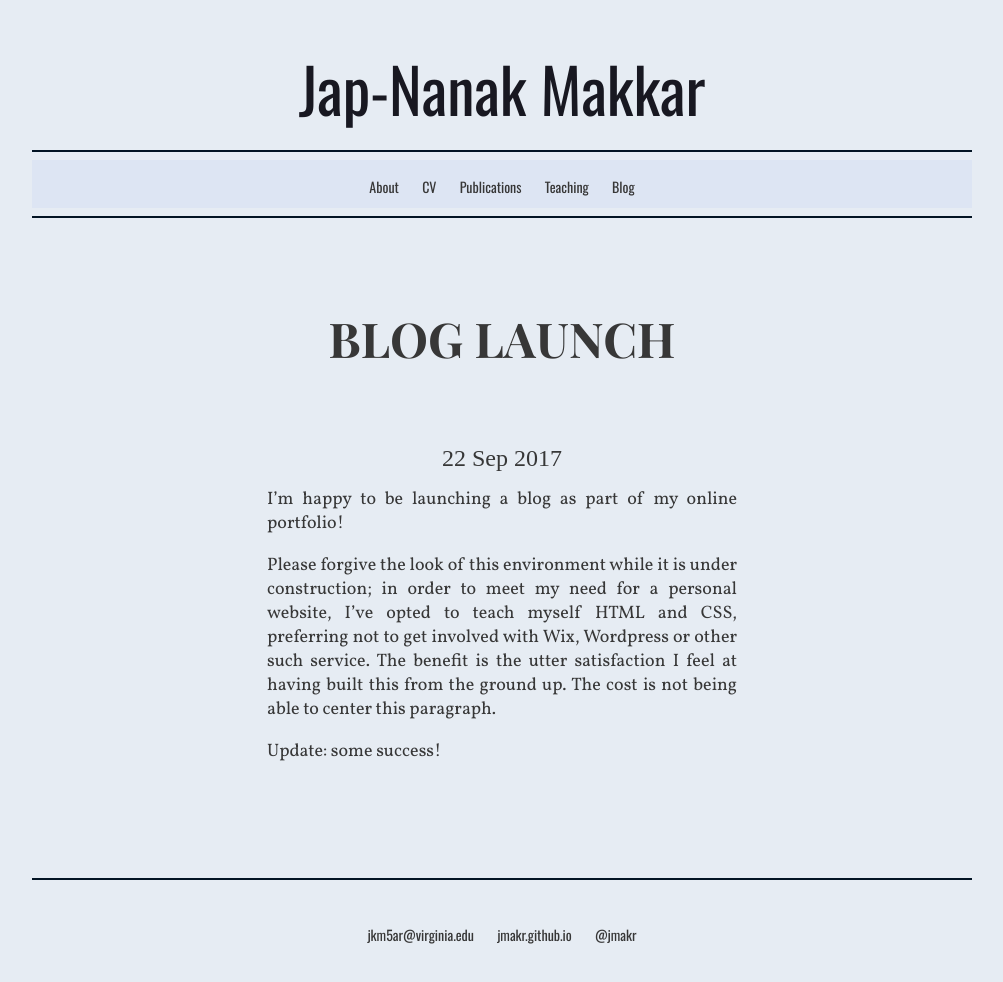
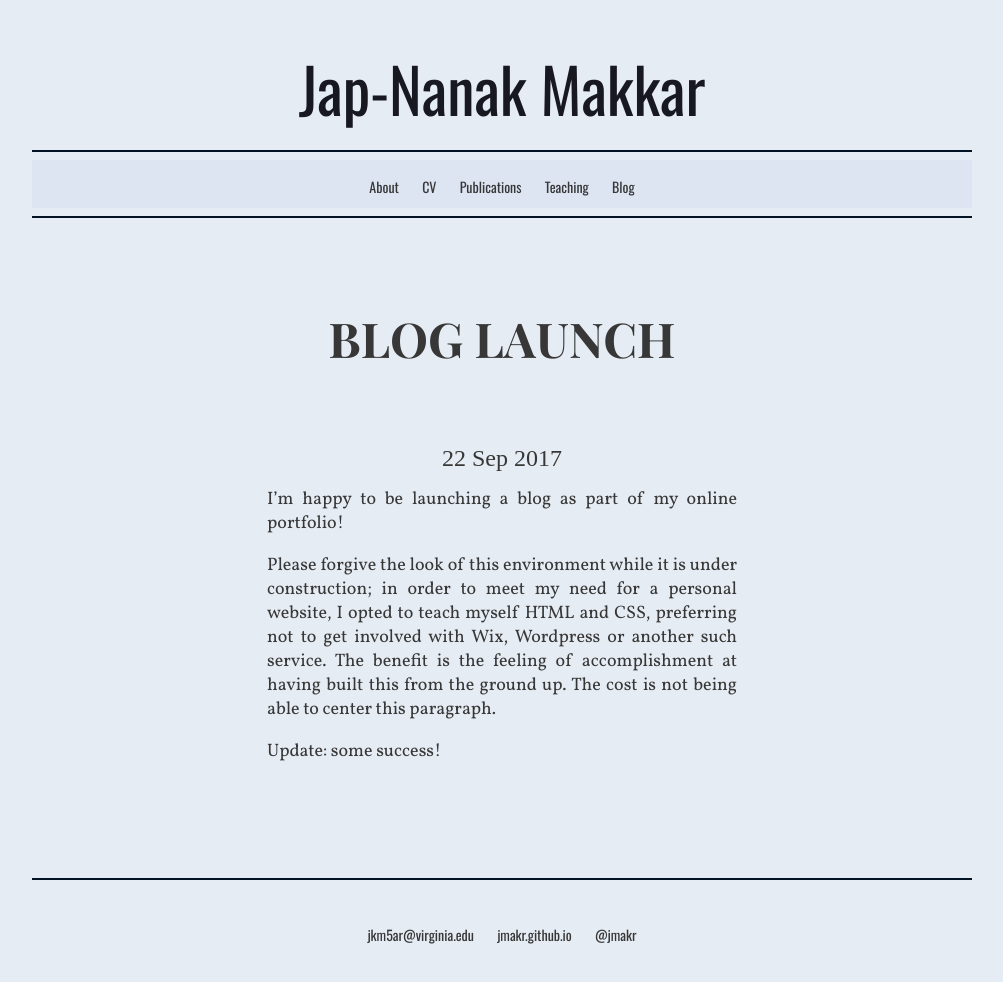
Before and after one commit to jmakr/jmakr.github.io, a Jekyll site: the page built from _posts/2017-09-22-Blog-Launch.md, in a window 1280 px wide. Shown: the whole page, without its empty margins (138-1141 px from the left). Built offline with Jekyll 4.4.1, drawn with Linux system fonts in a browser that asks for light colours; some web fonts are replaced.

Commit message:
Update 2017-09-22-Blog-Launch.md

```diff
--- a/_posts/2017-09-22-Blog-Launch.md
+++ b/_posts/2017-09-22-Blog-Launch.md
@@ -6,6 +6,6 @@
 
 I'm happy to be launching a blog as part of my online portfolio!
 
-Please forgive the look of this environment while it is under construction; in order to meet my need for a personal website, I've opted to teach myself HTML and CSS, preferring not to get involved with Wix, Wordpress or other such service. The benefit is the utter satisfaction I feel at having built this from the ground up. The cost is not being able to center this paragraph.
+Please forgive the look of this environment while it is under construction; in order to meet my need for a personal website, I opted to teach myself HTML and CSS, preferring not to get involved with Wix, Wordpress or another such service. The benefit is the feeling of accomplishment at having built this from the ground up. The cost is not being able to center this paragraph.
 
 Update: some success!
```
